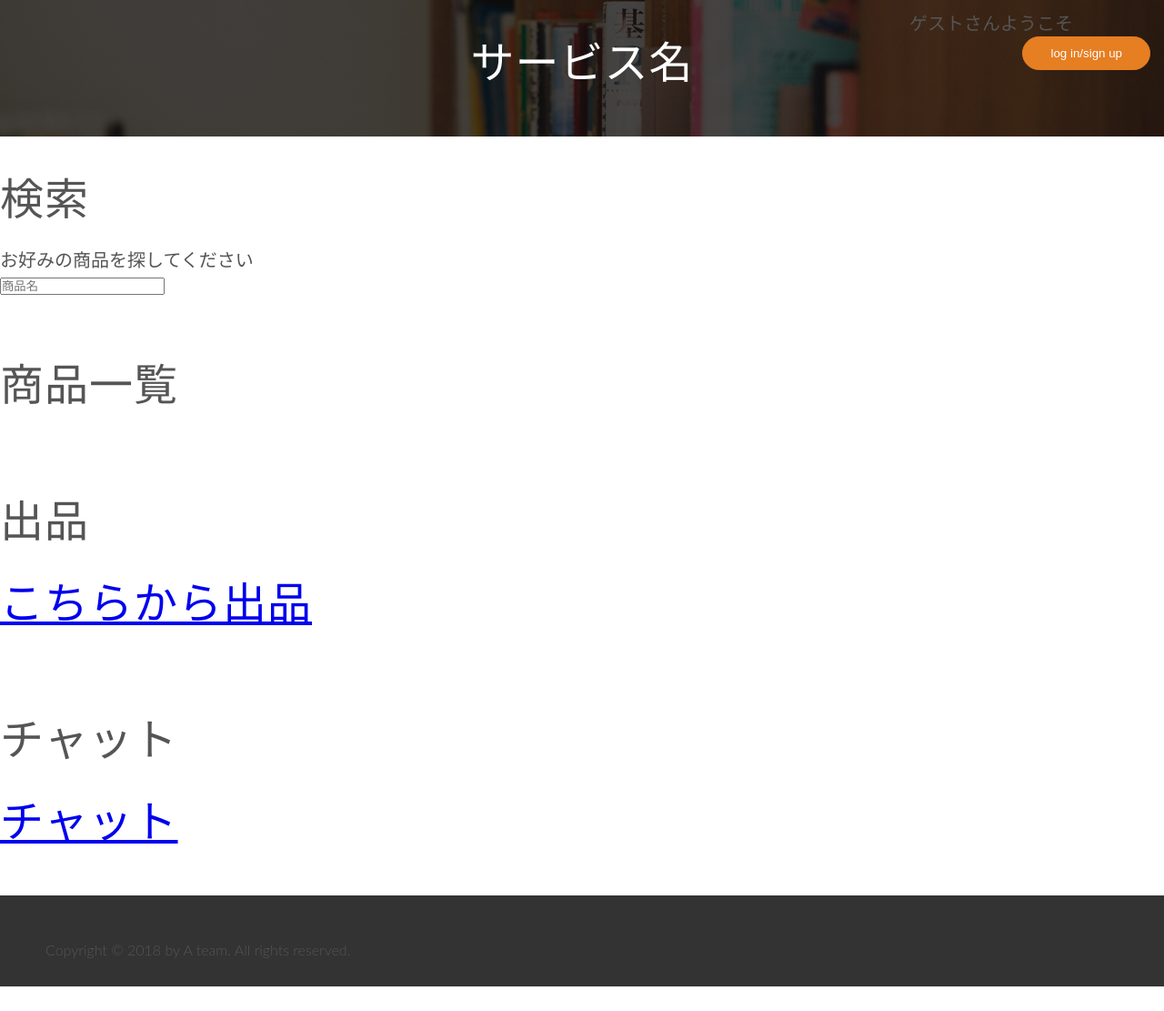
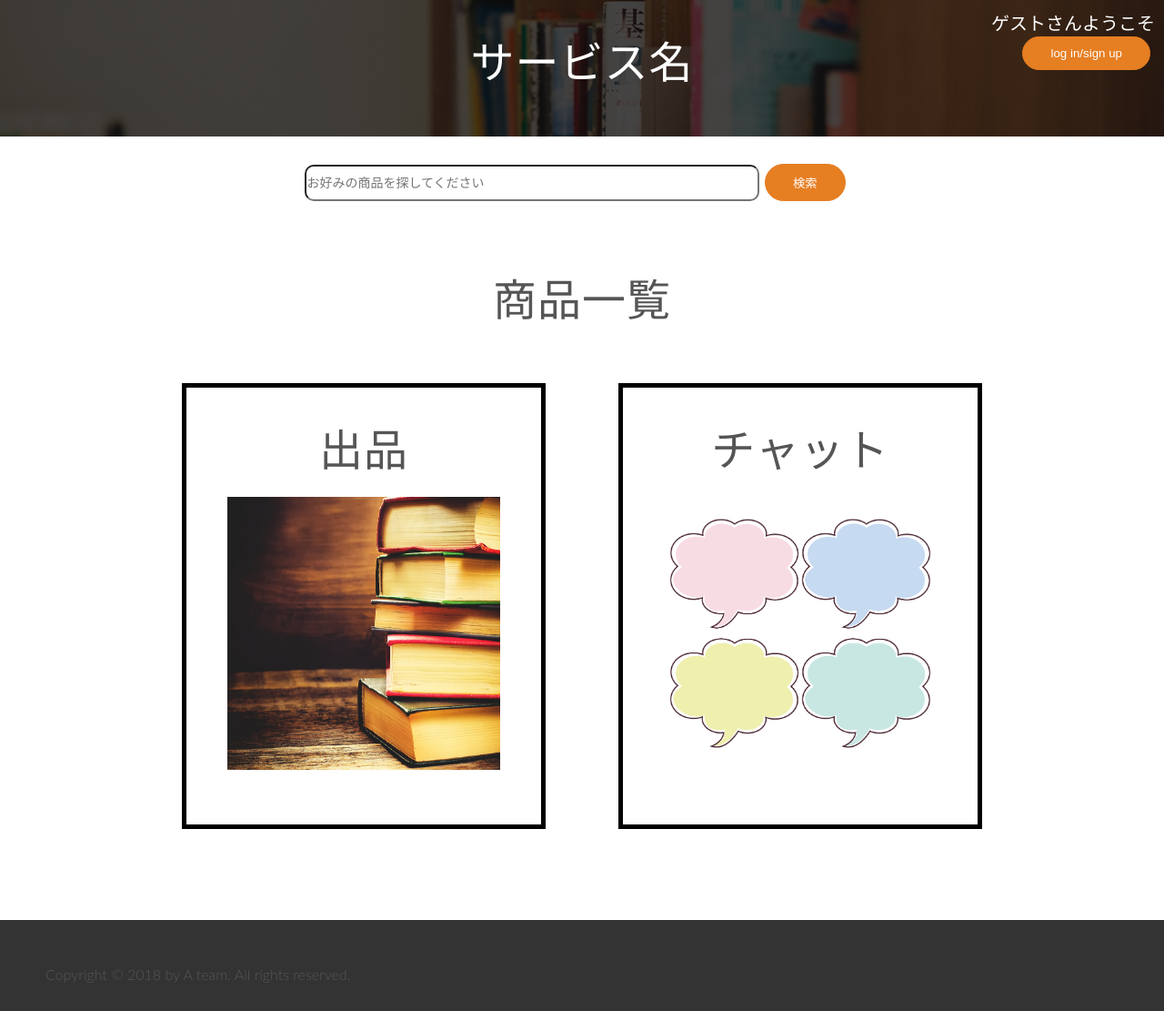
Before and after one commit to WataruKudo0914/web_eng, a Flask app: page /top_page in a window 1280 px wide. Shown: the whole page at 91% size. Before the commit the page ends 1084 px from the top, so only its background shows below. Run offline with Flask 2, Linux system fonts and the light colour scheme; data that the repository does not hold is empty; some libraries are stand-ins or nearby versions.

Commit message:
toppage design change

```diff
--- a/static/top_page.css
+++ b/static/top_page.css
@@ -1,5 +1,7 @@
 /* the whole page */
-
+h1{
+  text-align: center;
+}
 
 /* header */
 #sign{
@@ -16,8 +18,9 @@
 
 #sub_title{
   position: absolute;
-  right : 100px;
+  right : 10px;
   top : 10px;
+  color: white;
 }
 
 header{
@@ -26,3 +29,36 @@ header{
 
 /* various_goods */
 /* various_goods.cssを利用 */
+
+/* 検索 */
+.search_engine{
+  text-align: center;
+}
+
+[type="text"]{
+  width:500px;
+  height:40px;
+  border-radius: 10px;
+  font-size: 0.7em;
+}
+
+/* various_goods */
+
+/* post_goods */
+.post_goods{
+  margin-left: 200px;
+  margin-right: auto;
+  border: 5px solid black;
+  width: 400px;
+  float: left;
+  /* border-radius: 200px; */
+}
+
+.chat{
+  margin-left:auto;
+  margin-right: 200px;
+  width: 400px;
+  border: 5px solid black;
+  margin-bottom: 100px;
+  /* border-radius: 200px; */
+}
--- a/static/various_goods.css
+++ b/static/various_goods.css
@@ -1,11 +1,15 @@
 
 /* div="various_goods"に適用 */
+.various_goods{
+  margin: 10px 30px
+}
 
 .one_good{
   height:450px;
-  border: solid;
-  width: 300px;
+  border: 3px solid brown;
+  width: 290px;
   display: inline-block;
   margin: 10px;
   text-align :center;
+  border-radius: 10px;
 }
--- a/templates/top_page.html
+++ b/templates/top_page.html
@@ -2,8 +2,8 @@
 {% block title %}page top{% endblock %}
 {% block head %}
 {{super()}}
-<link rel="stylesheet" href="../static/top_page.css">
-<link rel="stylesheet" href="../static/various_goods.css">
+<link rel="stylesheet" href="/static/top_page.css">
+<link rel="stylesheet" href="/static/various_goods.css">
 {% endblock %}
 
 
@@ -45,11 +45,10 @@
 
   </header>
 
-  <section id=search_engine>
-    <h1>検索</h1>
-    <p>お好みの商品を探してください</p>
+  <section class=search_engine>
     <form method="POST" action="/search_result" enctype="multipart/form-data">
-      <input placeholder="商品名" name="search_name" type="text"/><br>
+      <input placeholder="お好みの商品を探してください" name="search_name" type="text"/>
+      <input type="submit" value="検索">
     </form>
   </section>
 
@@ -71,21 +70,21 @@
     {% endfor %}
   </section>
 
-  <section id="post_goods">
+  <section class="post_goods">
     <h1>出品</h1>
     {% if current_user.is_authenticated %}
-    <h1><a href="/post_goods">こちらから出品</a></h1>
+    <h1><a href="/post_goods"><img src="/static/book.jpg" width=300px height=300px></a></h1>
     {% else %}
-    <h1><a href="/">こちらから出品</a></h1>
+    <h1><a href="/"><img src="/static/book.jpg" width=300px height=300px></a></h1>
     {% endif %}
   </section>
 
-  <section id=chat>
+  <section class="chat">
     <h1>チャット</h1>
     {% if current_user.is_authenticated %}
-      <h1><a href="/chat/{{current_user.id}}">チャット</a></h1>
+      <h1><a href="/chat/{{current_user.id}}"><img src="/static/hukidashi.png" width=300px height=300px></a></h1>
     {% else %}
-      <h1><a href="/">チャット</a></h1>
+      <h1><a href="/"><img src="/static/hukidashi.png" width=300px height=300px></a></h1>
     {% endif %}
   </section>
 
```
Also changed, not shown: static/book.jpg (added), static/hukidashi.png (added).
